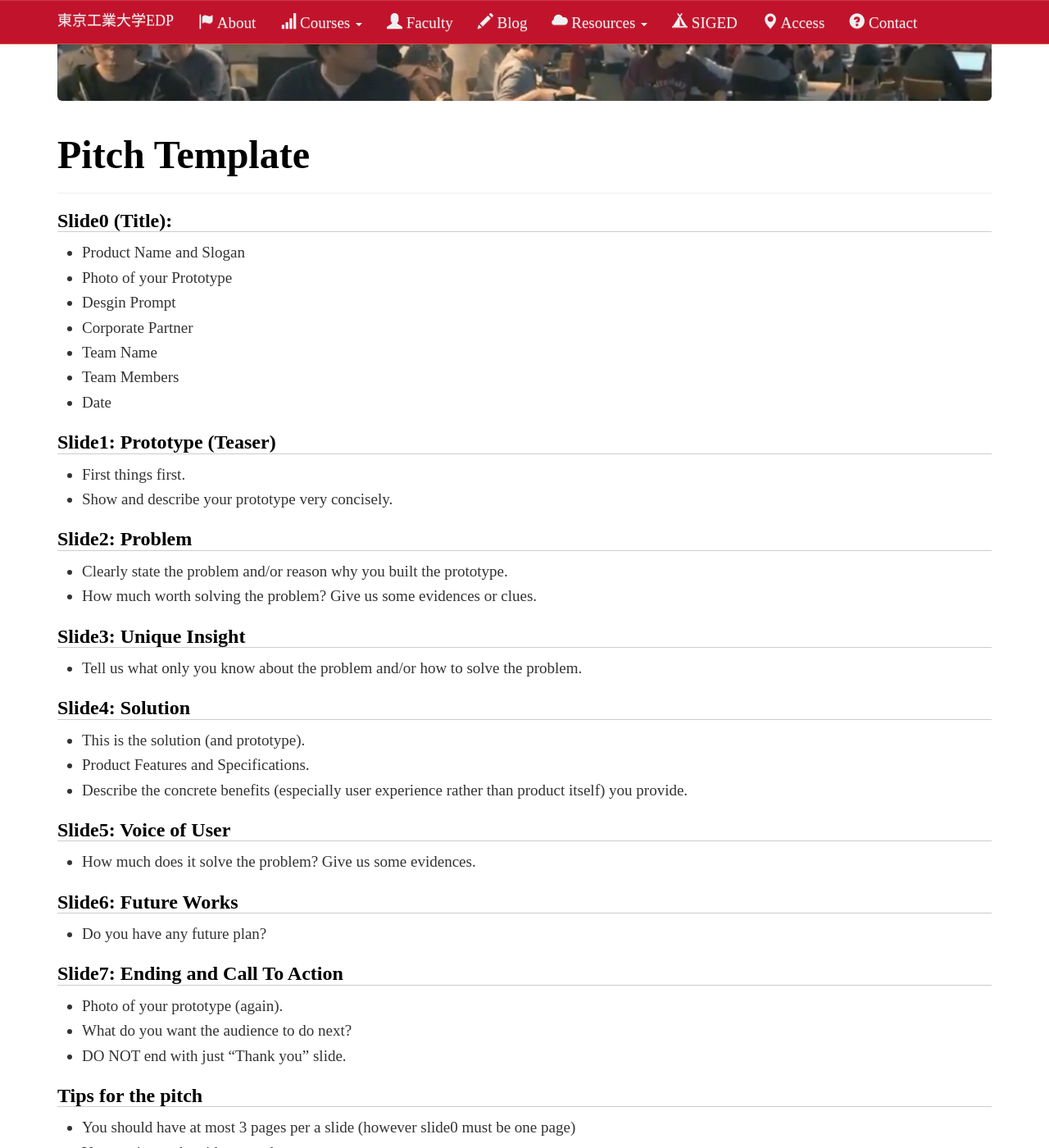
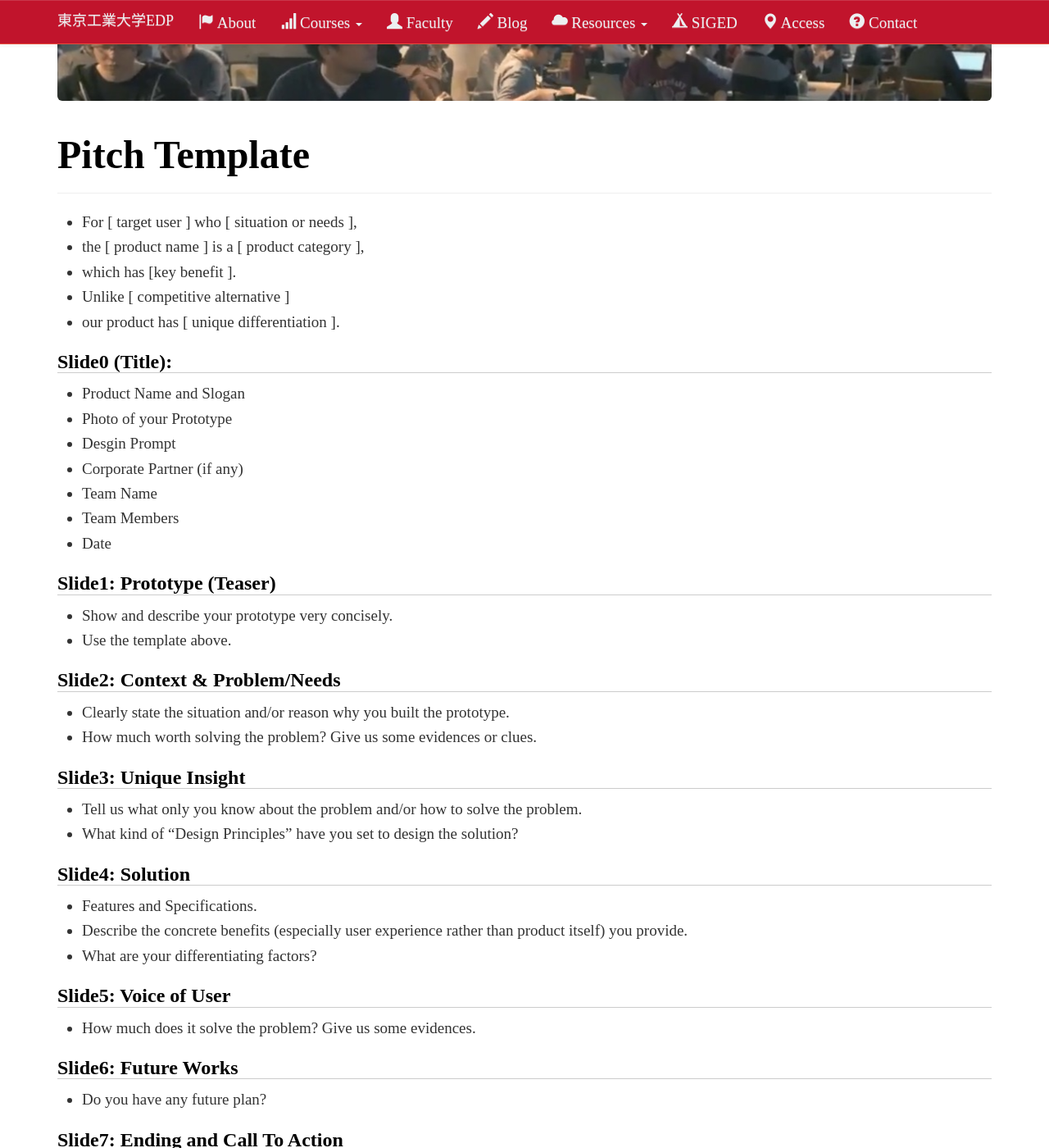
Before and after one commit to titech-edp/titech-edp.github.io, a Jekyll site: the page built from resources/pitch-template.md, in a window 1280 px wide and 1400 px high, scrolled down 243 px. Shown: the whole window at 82% size. Built offline with Jekyll 4.4.1, drawn with Linux system fonts in a browser that asks for light colours; nearby versions of some CDN libraries; library files that are not in the unit come from our copies; some of the changed text lies outside the part shown.

Commit message:
Update toolkits

```diff
--- a/resources/pitch-template.md
+++ b/resources/pitch-template.md
@@ -3,30 +3,37 @@ layout: page
 title: Pitch Template
 ---
 
+* For [ target user ] who [ situation or needs ],
+* the [ product name ] is a [ product category ],
+* which has [key benefit ].
+* Unlike [ competitive alternative ]
+* our product has [ unique differentiation ].
+
 ## Slide0 (Title):
 - Product Name and Slogan
 - Photo of your Prototype
 - Desgin Prompt
-- Corporate Partner
+- Corporate Partner (if any)
 - Team Name
 - Team Members
 - Date
 
 ## Slide1: Prototype (Teaser)
-- First things first.
 - Show and describe your prototype very concisely.
+- Use the template above.
 
-## Slide2: Problem
-- Clearly state the problem and/or reason why you built the prototype.
+## Slide2: Context & Problem/Needs
+- Clearly state the situation and/or reason why you built the prototype.
 - How much worth solving the problem? Give us some evidences or clues.
 
 ## Slide3: Unique Insight
 - Tell us what only you know about the problem and/or how to solve the problem.
+- What kind of "Design Principles" have you set to design the solution?
 
 ## Slide4: Solution
-- This is the solution (and prototype).
-- Product Features and Specifications.
+- Features and Specifications.
 - Describe the concrete benefits (especially user experience rather than product itself) you provide.
+- What are your differentiating factors?
 
 ## Slide5: Voice of User
 - How much does it solve the problem? Give us some evidences.
@@ -40,7 +47,7 @@ title: Pitch Template
 - DO NOT end with just "Thank you" slide.
 
 ## Tips for the pitch
-- You should have at most 3 pages per a slide (however slide0 must be one page)
+- You should have at most 3 pages per a slide (the title slide must be one page)
 - You can insert the video anywhere you want.
 - You SHOULD NOT use design thinking jargon (ex. POV, HMW, or so)
 
```
Also changed, not shown: toolkit/index.md (+4 -2 lines), 4 other files.
